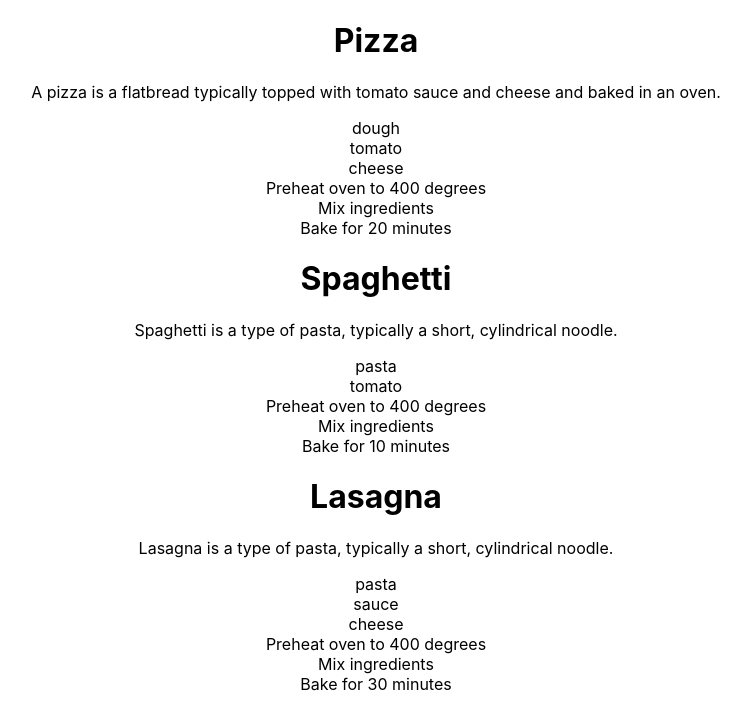
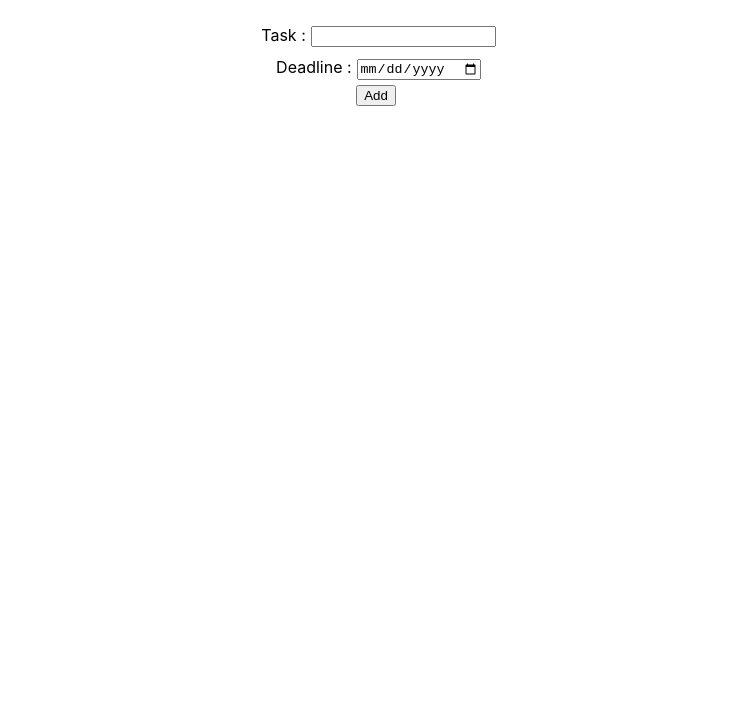
Before and after one commit to LamarcheG/crud, a React (Create React App) app: page / in a window 1280 px wide. Shown: the top 728 px of the page, without its empty margins (264-1015 px from the left). Built offline with nearby package versions, Linux system fonts and the light colour scheme.

Commit message:
feat:toDo crud

```diff
--- a/src/App.css
+++ b/src/App.css
@@ -1,3 +1,41 @@
 .App {
   text-align: center;
 }
+.taskContainer{
+  display: flex;
+  flex-direction: row;
+  align-items: center;
+  justify-content: center;
+  border: 1px solid black;
+  width: fit-content;
+  margin:0 auto;
+  padding: 5px 10px;
+  border-radius: 10px;
+}
+
+.taskContainer p {
+  padding:0px 10px;
+}
+
+body{
+  margin: 0;
+  padding: 0;
+}
+
+.formTask{
+  display: flex;
+  flex-direction: column;
+  align-items: center;
+  justify-content: center;
+  padding: 20px;
+}
+.formEntry{
+  padding: 5px;
+}
+.formEntry label{
+  padding: 0px 5px;
+}
+
+.formEntry label::after{
+  content: " :";
+}
--- a/src/App.tsx
+++ b/src/App.tsx
@@ -1,27 +1,113 @@
 import React, { useEffect, useState } from "react";
 import logo from "./logo.svg";
 import "./App.css";
-import { IRecipe } from "interfaces/interface";
+import { IRecipe, ITask } from "interfaces/interface";
 import RecipeList from "Components/RecipeList";
+import { TaskItem } from "Components/TaskItem";
 
 function App() {
-  var fileRecipes = require("./utility/Recipes.json");
+  // var fileRecipes = require("./utility/Recipes.json");
 
-  const recipesArray: IRecipe[] = fileRecipes;
-  useEffect(() => {
-    if (localStorage.getItem("recipes") === null) {
-      localStorage.setItem("recipes", JSON.stringify(recipesArray));
+  // const recipesArray: IRecipe[] = fileRecipes;
+  // useEffect(() => {
+  //   if (localStorage.getItem("recipes") === null) {
+  //     localStorage.setItem("recipes", JSON.stringify(recipesArray));
+  //   }
+  //   setRecipes(
+  //     JSON.parse(localStorage.getItem("recipes") || "[]") as IRecipe[]
+  //   );
+  // }, [recipesArray]);
+
+  // const [recipes, setRecipes] = useState<IRecipe[]>([]);
+  const [taskName, setTaskName] = useState<string>("");
+  const [deadline, setDeadline] = useState<Date>(new Date());
+  const [todoList, setTodoList] = useState<ITask[]>([]);
+
+  const onChangeHandler = (e: React.ChangeEvent<HTMLInputElement>) => {
+    if (e.target.name === "task") {
+      setTaskName(e.target.value);
+    } else if (e.target.name === "deadline") {
+      let date = new Date(e.target.value);
+      let nextDay = new Date(date);
+      nextDay.setDate(nextDay.getDate() + 1);
+      setDeadline(nextDay);
     }
-    setRecipes(
-      JSON.parse(localStorage.getItem("recipes") || "[]") as IRecipe[]
-    );
-  }, [recipesArray]);
+  };
 
-  const [recipes, setRecipes] = useState<IRecipe[]>([]);
+  const onSubmitHandler = (e: React.FormEvent<HTMLFormElement>) => {
+    e.preventDefault();
+    const newTask: ITask = {
+      id: todoList.length + 1,
+      name: taskName,
+      deadline: deadline,
+    };
+    setTodoList([newTask, ...todoList]);
+    setTaskName("");
+    setDeadline(new Date());
+  };
 
+  const onDeleteHandler = (id: number) => {
+    const newTodoList = todoList.filter((task) => task.id !== id);
+    setTodoList(newTodoList);
+  };
+
+  const onEditHandler = (id: number, editedTask: ITask) => {
+    if (todoList.find((task) => task.id === id)) {
+      setTodoList([
+        ...todoList.filter((task) => task.id !== id),
+        {
+          ...editedTask,
+          deadline: new Date(
+            editedTask.deadline.setDate(editedTask.deadline.getDate() + 1)
+          ),
+        },
+      ]);
+    }
+  };
+  const today = new Date();
   return (
     <div className="App">
-      <RecipeList recipes={recipes}></RecipeList>
+      {/* <RecipeList recipes={recipes}></RecipeList> */}
+      <form onSubmit={onSubmitHandler} className="formTask">
+        <div className="inputTaskName formEntry">
+          <label htmlFor="task" placeholder="Task">
+            Task
+          </label>
+          <input
+            type="text"
+            name="task"
+            id="task"
+            value={taskName}
+            onChange={onChangeHandler}
+          />
+        </div>
+        <div className="inputDeadline formEntry">
+          <label htmlFor="deadline" placeholder="Deadline(days)">
+            Deadline
+          </label>
+          <input
+            type="date"
+            name="deadline"
+            id="deadline"
+            onChange={onChangeHandler}
+            min={today.toISOString().split("T")[0]}
+          />
+        </div>
+        <button type="submit">Add</button>
+      </form>
+      <ul>
+        {todoList.map((task: ITask, key: number) => {
+          return (
+            <li key={key}>
+              <TaskItem
+                task={task}
+                onDelete={onDeleteHandler}
+                onEdit={onEditHandler}
+              />
+            </li>
+          );
+        })}
+      </ul>
     </div>
   );
 }
--- /dev/null
+++ b/src/Components/TaskItem.tsx
@@ -0,0 +1,74 @@
+import { ITask } from "interfaces/interface";
+import React, { useState } from "react";
+
+interface TaskItemProps {
+  task: ITask;
+  onDelete: (id: number) => void;
+  onEdit: (id: number, editedTask: ITask) => void;
+}
+
+export const TaskItem: React.FC<TaskItemProps> = ({
+  task,
+  onDelete,
+  onEdit,
+}: TaskItemProps) => {
+  const [isEditing, setIsEditing] = useState(false);
+  const [editedTaskName, setEditedTaskName] = useState("");
+  const [editedDeadline, setEditedDeadline] = useState(new Date());
+
+  const onChangeHandler = (e: React.ChangeEvent<HTMLInputElement>) => {
+    if (e.target.name === "task") {
+      setEditedTaskName(e.target.value);
+    } else if (e.target.name === "deadline") {
+      setEditedDeadline(new Date(e.target.value));
+    }
+  };
+  return (
+    <>
+      <div className="taskContainer">
+        <p>{`Task: ${task.name}`}</p>
+        <p>{`Deadline: ${task.deadline.toLocaleDateString()}`}</p>
+        <button onClick={() => onDelete(task.id)}>Delete</button>
+        <button onClick={() => setIsEditing(!isEditing)}>Edit</button>
+        {isEditing && (
+          <form
+            onSubmit={(e) => {
+              e.preventDefault();
+              onEdit(task.id, {
+                ...task,
+                name: editedTaskName,
+                deadline: editedDeadline,
+              });
+              setIsEditing(false);
+            }}
+          >
+            <div className="inputTaskName formEntry">
+              <label htmlFor="task" placeholder="Task">
+                Task
+              </label>
+              <input
+                type="text"
+                name="task"
+                id="task"
+                value={editedTaskName}
+                onChange={onChangeHandler}
+              />
+            </div>
+            <div className="inputDeadline formEntry">
+              <label htmlFor="deadline" placeholder="Deadline(days)">
+                Deadline
+              </label>
+              <input
+                type="date"
+                name="deadline"
+                id="deadline"
+                onChange={onChangeHandler}
+              />
+            </div>
+            <button type="submit">Save</button>
+          </form>
+        )}
+      </div>
+    </>
+  );
+};
--- a/src/interfaces/interface.ts
+++ b/src/interfaces/interface.ts
@@ -14,3 +14,8 @@ export interface IStep {
   id: number;
   description: string;
 }
+export interface ITask {
+  id: number;
+  name: string;
+  deadline: Date;
+}
```
